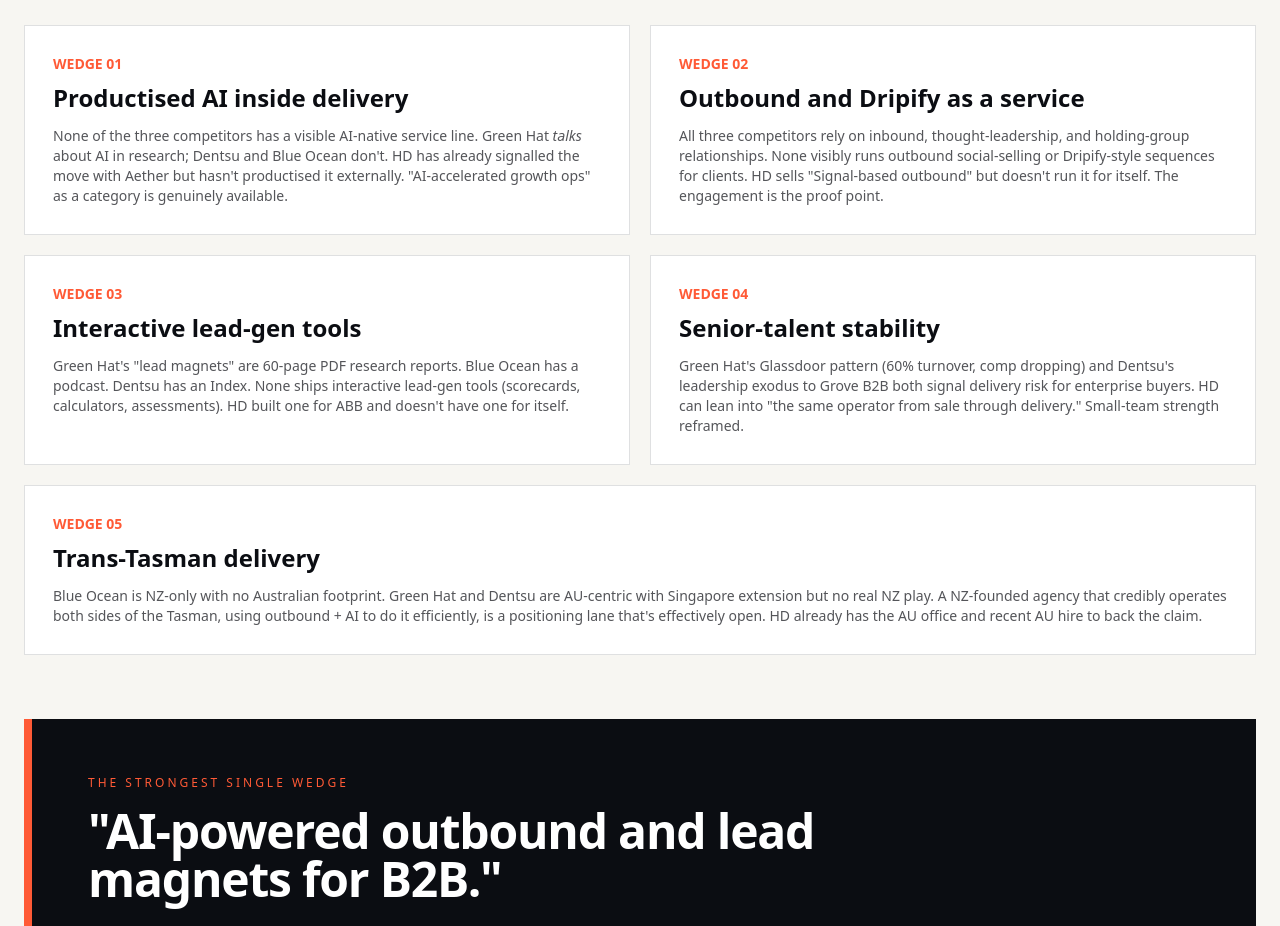
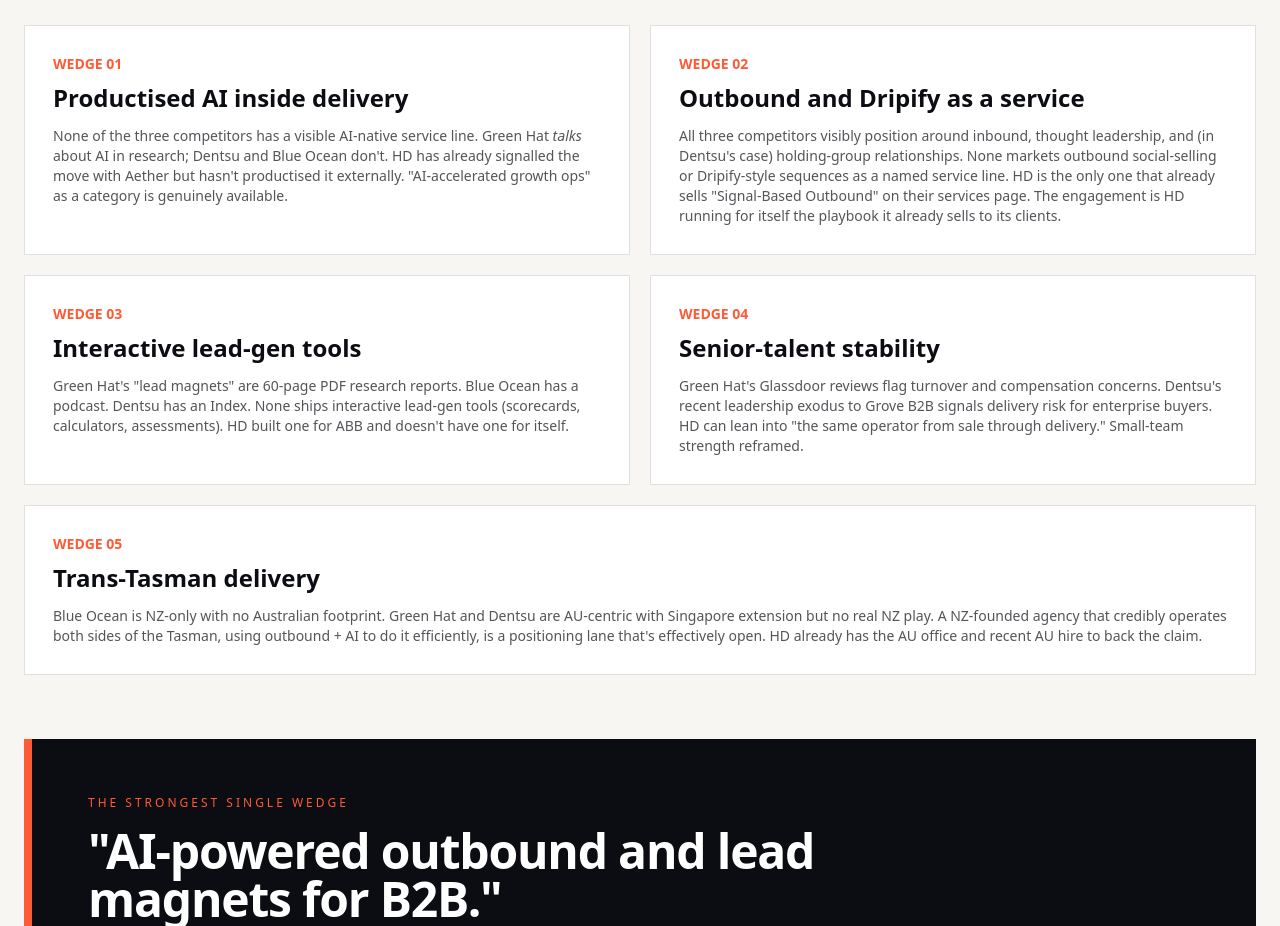
Before and after one commit to aj341/comg, a plain HTML site: page humandigital/index.html in a window 1280 px wide. Shown: the part 4900-5826 px from the top of the page. Drawn offline with nearby package versions, Linux system fonts and the light colour scheme.

Commit message:
Revise competitor positioning and Update Wedge 02 and Wedge 04 copydelivery risk text
Updated competitor analysis and delivery risk descriptions for clarity.

```diff
--- a/humandigital/index.html
+++ b/humandigital/index.html
@@ -353,7 +353,7 @@
       <div class="hd-card bg-white border border-hd-line/15 p-7">
         <div class="text-hd-accent text-sm font-bold mb-2">WEDGE 02</div>
         <h3 class="text-2xl font-bold mb-3">Outbound and Dripify as a service</h3>
-        <p class="text-hd-ink/70 text-sm">All three competitors rely on inbound, thought-leadership, and holding-group relationships. None visibly runs outbound social-selling or Dripify-style sequences for clients. HD sells "Signal-based outbound" but doesn't run it for itself. The engagement is the proof point.</p>
+        <p class="text-hd-ink/70 text-sm">All three competitors visibly position around inbound, thought leadership, and (in Dentsu's case) holding-group relationships. None markets outbound social-selling or Dripify-style sequences as a named service line. HD is the only one that already sells "Signal-Based Outbound" on their services page. The engagement is HD running for itself the playbook it already sells to its clients.</p>
       </div>
       <div class="hd-card bg-white border border-hd-line/15 p-7">
         <div class="text-hd-accent text-sm font-bold mb-2">WEDGE 03</div>
@@ -363,7 +363,7 @@
       <div class="hd-card bg-white border border-hd-line/15 p-7">
         <div class="text-hd-accent text-sm font-bold mb-2">WEDGE 04</div>
         <h3 class="text-2xl font-bold mb-3">Senior-talent stability</h3>
-        <p class="text-hd-ink/70 text-sm">Green Hat's Glassdoor pattern (60% turnover, comp dropping) and Dentsu's leadership exodus to Grove B2B both signal delivery risk for enterprise buyers. HD can lean into "the same operator from sale through delivery." Small-team strength reframed.</p>
+        <p class="text-hd-ink/70 text-sm">Green Hat's Glassdoor reviews flag turnover and compensation concerns. Dentsu's recent leadership exodus to Grove B2B signals delivery risk for enterprise buyers. HD can lean into "the same operator from sale through delivery." Small-team strength reframed.</p>
       </div>
       <div class="hd-card bg-white border border-hd-line/15 p-7 md:col-span-2">
         <div class="text-hd-accent text-sm font-bold mb-2">WEDGE 05</div>
```
